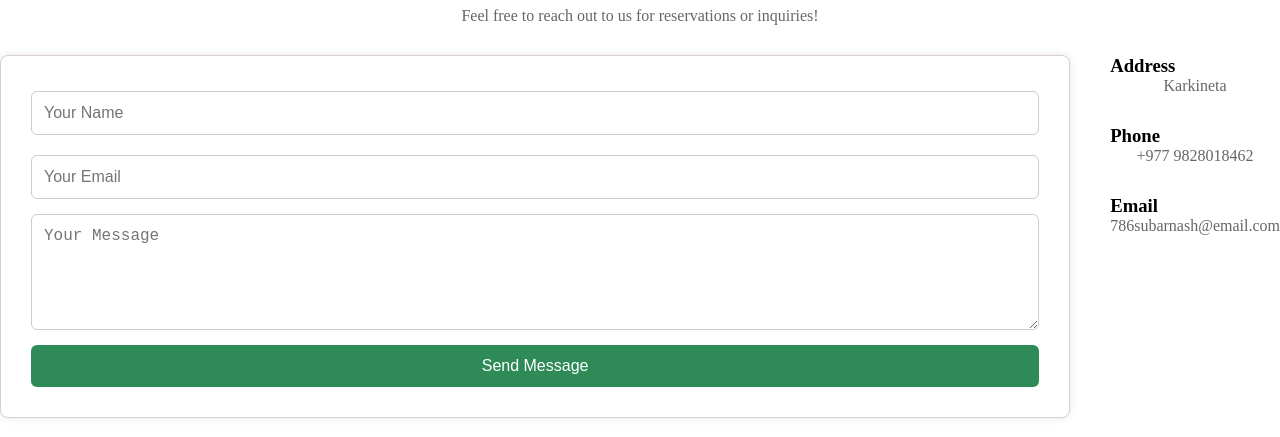
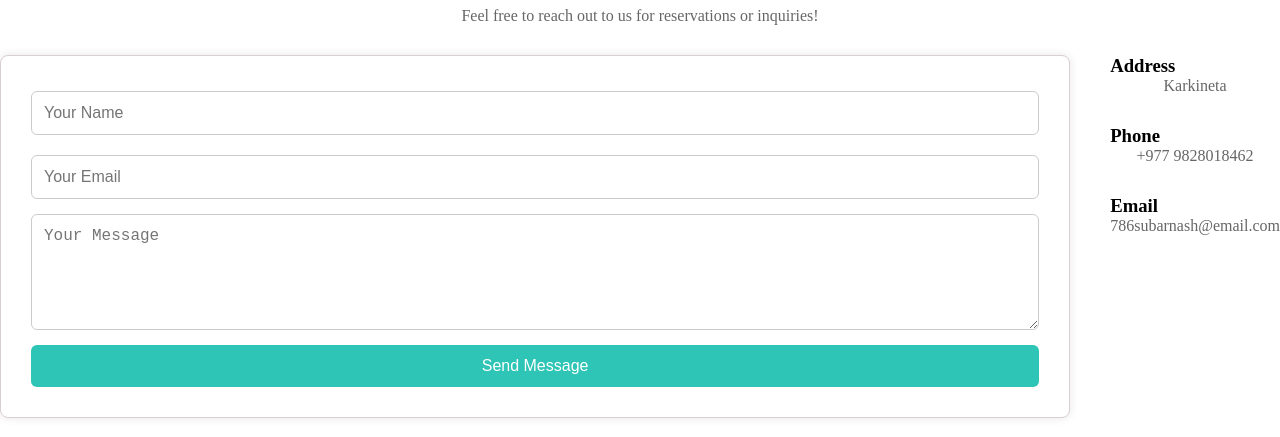
Before and after one commit to aihub400/ictBootCamp, a plain HTML site: page contact.html in a window 1280 px wide. Shown: the part 126-563 px from the top of the page. Drawn offline with Linux system fonts and the light colour scheme.

Commit message:
update color

```diff
--- a/css/style.css
+++ b/css/style.css
@@ -183,18 +183,16 @@ img {
     border-radius: 6px;
     font-size: 16px;
 }
-
 .contact-form button {
     padding: 12px;
     border: none;
-    background-color: #2e8b57;
+    background-color: #2ec4b6;
     color: white;
     font-size: 16px;
     border-radius: 6px;
     cursor: pointer;
     transition: background 0.3s;
 }
-
 .contact-form button:hover {
     background-color: #246e45;
 }
```
